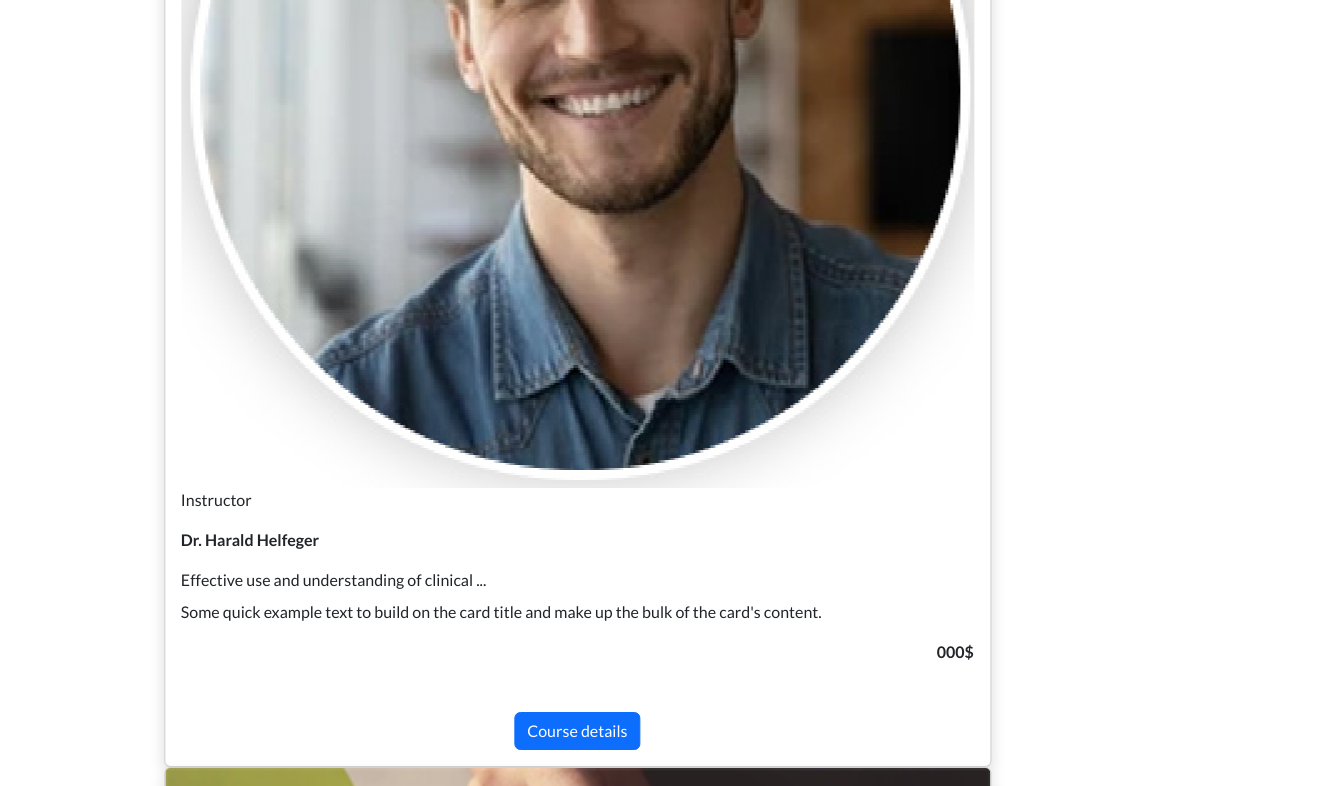
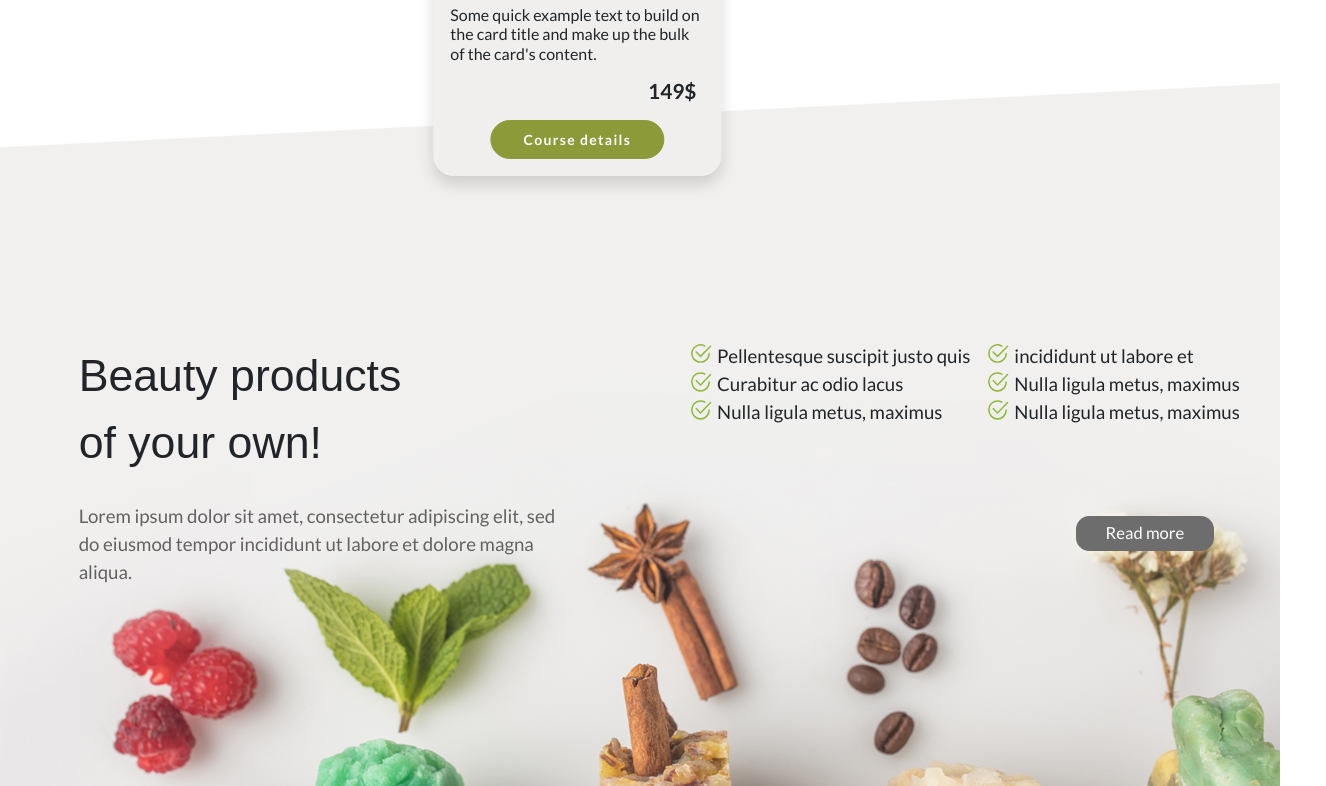
Before and after one commit to lemarafuad/SkinSoft-Task1-, a website: page index.html in a window 1280 px wide. Shown: the part 1914-2700 px from the top of the page, 1326 px wide, since content can reach past the window. Drawn offline with nearby package versions, Linux system fonts and the light colour scheme.

Commit message:
Integrate all sections together

```diff
--- a/index.css
+++ b/index.css
@@ -346,3 +346,208 @@ body {
     font-size: 15px;
   }
 }
+
+.btn,
+.btn-primary {
+  background-color: #8c9a3a !important;
+  border-color: #8c9a3a !important;
+  border-radius: 100px !important;
+  font-weight: 600 !important;
+}
+
+.course {
+  width: 14rem;
+}
+
+@media (min-width: 800px) {
+  .course {
+    width: 18rem;
+  }
+}
+
+#salah {
+  margin-bottom: -5rem;
+  margin-top: 4rem;
+
+  .instructor img {
+    width: 3rem;
+  }
+
+  .free::after {
+    position: absolute;
+    content: "Free Subscription";
+    padding: 2px 4px;
+    border-radius: 100px;
+    background-color: #d4a21d;
+    color: black;
+    font-size: 0.8rem;
+    top: 9.5rem;
+    left: 1rem;
+  }
+
+  .price {
+    margin-bottom: -2rem;
+    margin-right: 0.5rem;
+    font-size: 1.3rem;
+    gap: 0.5rem;
+    align-items: center;
+  }
+
+  .free .btn,
+  .free .btn-primary {
+    background-color: transparent !important;
+    color: black;
+  }
+
+  [class*="-icon"] {
+    filter: invert(1);
+  }
+
+  .carousel-control-next {
+    transform: translateX(8rem);
+  }
+
+  .carousel-control-prev {
+    transform: translateX(-8rem);
+  }
+
+  .original-price {
+    font-size: 1.1rem;
+  }
+  .free .price {
+    visibility: hidden;
+  }
+  .carousel-item {
+    padding-bottom: 4rem;
+  }
+  .course-btn {
+    font-size: 14px;
+    padding: 8px 32px;
+    letter-spacing: 1.3px;
+  }
+  .course {
+    font-size: 16px;
+    background-color: #f0efed;
+    border-color: #f0efed;
+    border-radius: 20px;
+  }
+
+  .course-image {
+    border-radius: 20px 20px 0 0;
+  }
+
+  .course-title {
+    font-weight: 700;
+  }
+  .instructor {
+    display: flex;
+    justify-content: flex-start;
+    align-items: center;
+    gap: 0.5rem;
+    margin-bottom: 1rem;
+  }
+
+  .instructor p {
+    margin-bottom: 0;
+  }
+
+  .course-body {
+    line-height: 1.2;
+  }
+}
+
+@media (min-width: 768px) {
+  #salah {
+    margin-bottom: -10rem;
+  }
+}
+.section-3-container {
+  /* transform: translateY(-7rem); */
+  z-index: -1000;
+  display: flex;
+  flex-direction: column;
+  height: auto;
+  width: 100%;
+  z-index: -1000;
+  background-image: url("./designwork/soap_flavours.jpg");
+  background-size: contain;
+  width: 100%;
+  height: 100vw;
+  margin: 0;
+  padding: 0;
+}
+
+.section-3-1 {
+  padding: 20.5vw 0 0 5.88vw;
+  display: flex;
+  justify-content: space-around;
+  align-items: start;
+  width: 100%;
+  height: 72vw;
+}
+
+.main-view > .main-text {
+  font-family: Arial, Helvetica, sans-serif;
+  font-size: 3.49vw;
+  width: 28vw;
+}
+
+.main-view {
+  display: flex;
+  flex-direction: column;
+  width: 39.32vw;
+  min-height: 100px;
+  padding: 0;
+}
+
+.view {
+  display: flex;
+  flex-direction: column;
+  width: 22.7vw;
+  min-height: 100px;
+  padding: 0;
+}
+
+.view-item {
+  display: flex;
+  gap: 5px;
+  font-size: 1.46vw;
+}
+
+.main-view {
+  gap: 10px;
+  margin-right: 100px;
+}
+
+.view button {
+  background-color: #6d6d6d;
+  color: white;
+  font-size: 1.3vw;
+  border-radius: 1.04vw;
+  width: 10.83vw;
+  height: 2.76vw;
+  border-color: transparent;
+  z-index: 100;
+  margin-top: 7vw;
+  margin-left: 7vw;
+}
+
+.view button:hover {
+  background-color: black;
+}
+
+.section-3-2 {
+  margin: 0;
+  padding: 0;
+  padding-top: 4vw;
+  display: flex;
+  flex-direction: row;
+  justify-content: space-around;
+  height: auto;
+  width: 100%;
+  /* z-index: -900; */
+  background-image: url("designwork/3.2-background.png");
+  background-size: cover;
+  width: 100%;
+  height: 29.78vw;
+}
```
